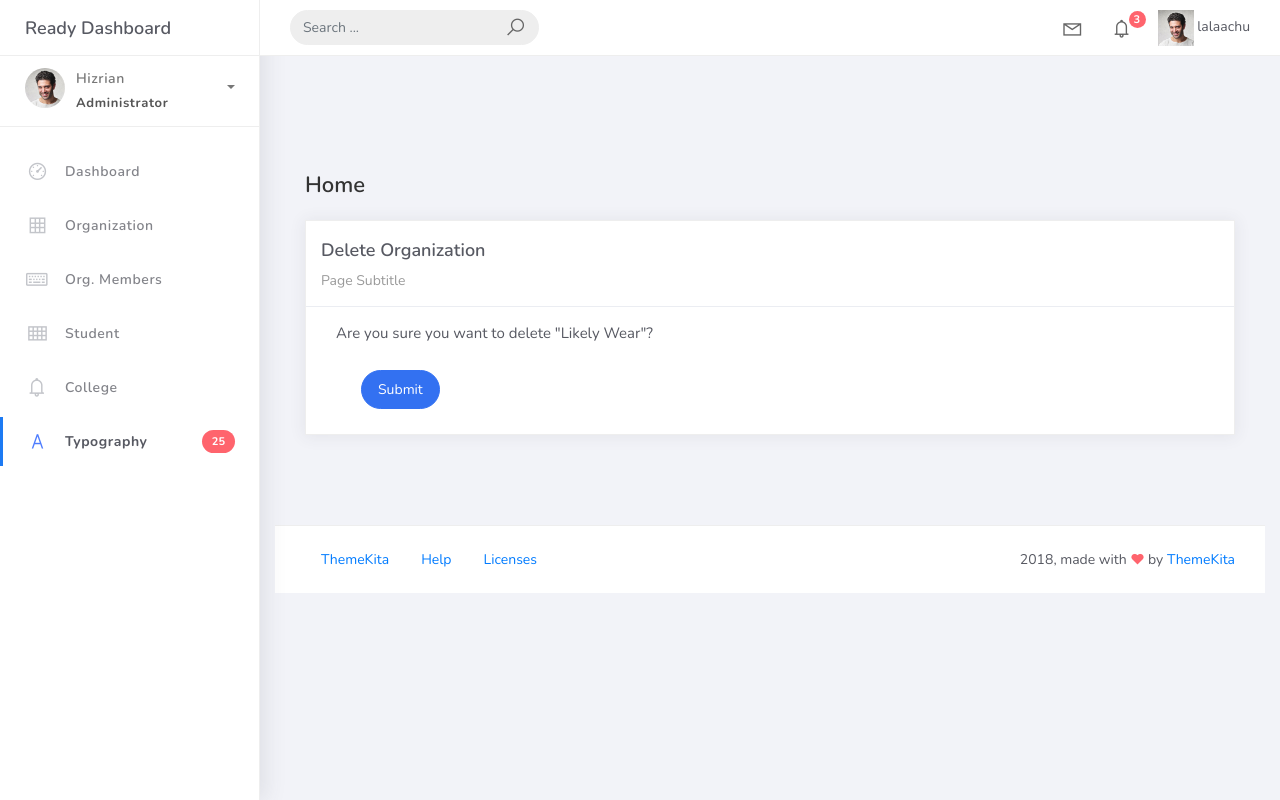
After one commit to a-chu4u/PSUSphere, a Django app: page /organization_list/8/delete in a window 1280 px wide. The commit adds this page. Run offline with Django 5.2, Linux system fonts and the light colour scheme; data comes from the database, SQL or seed files in the repository; both versions use the stored data as it was after the commit; some libraries are stand-ins or nearby versions.

Commit message:
delete feature done yeyyyy

```diff
--- a/projectsite/projectsite/urls.py
+++ b/projectsite/projectsite/urls.py
@@ -16,7 +16,7 @@ Including another URLconf
 """
 from django.contrib import admin
 from django.urls import path
-from studentorg.views import HomePageView, OrganizationList, OrganizationCreateView, OrganizationUpdateView
+from studentorg.views import HomePageView, OrganizationList, OrganizationCreateView, OrganizationUpdateView, OrganizationDeleteView
 from studentorg import views
 
 urlpatterns = [
@@ -25,4 +25,5 @@ urlpatterns = [
     path("organization_list", OrganizationList.as_view(), name="organization-list"),
     path("organization_list/add", OrganizationCreateView.as_view(), name="organization-add"),
     path("organization_list/<pk>", OrganizationUpdateView.as_view(), name="organization-update"),
+    path("organization_list/<pk>/delete", OrganizationDeleteView.as_view(), name="organization-delete"),
 ]
--- a/projectsite/studentorg/views.py
+++ b/projectsite/studentorg/views.py
@@ -1,6 +1,6 @@
 from django.shortcuts import render
 from django.views.generic.list import ListView
-from django.views.generic.edit import CreateView, UpdateView
+from django.views.generic.edit import CreateView, UpdateView, DeleteView
 from studentorg.models import Organization
 from studentorg.forms import OrganizationForm
 from django.urls import reverse_lazy
@@ -27,3 +27,8 @@ class OrganizationUpdateView(UpdateView):
     form_class = OrganizationForm
     template_name = "org_form.html"
     success_url = reverse_lazy("organization-list")
+
+class OrganizationDeleteView(DeleteView):
+    model = Organization
+    template_name = "org_del.html"
+    success_url = reverse_lazy("organization-list")
--- /dev/null
+++ b/projectsite/templates/org_del.html
@@ -0,0 +1,46 @@
+{% extends 'base.html' %} {% load static %} {% block content %}
+
+<div class="content">
+    <div class="container-fluid">
+        <h4 class="page-title">Home</h4>
+
+        <div class="row">
+            <div class="col-md-12">
+                <div class="card">
+
+                    <div class="card-header">
+                        <div class="card-title">Delete Organization</div>
+                        <div class="card-category">Page Subtitle</div>
+                    </div>
+
+                    <div class="col-md-6">
+                        <div class="card-body">
+
+                            <form action="" method="post" novalidate>
+                                <p>
+                                    Are you sure you want to delete "{{ object }}"?
+                                </p>
+
+                                {% csrf_token %}
+                                {% include 'includes/form.html' %}
+
+                                <div class="form-group">
+                                    <div class="col-md-12 col-sm-3">
+                                        <button type="submit" class="btn btn-primary btn-rounded">
+                                            Submit
+                                        </button>
+                                    </div>
+                                </div>
+                            </form>
+
+                        </div>
+                    </div>
+
+                </div>
+            </div>
+        </div>
+
+    </div>
+</div>
+
+{% endblock %}
--- a/projectsite/templates/org_list.html
+++ b/projectsite/templates/org_list.html
@@ -60,12 +60,14 @@
                                 <td>{{ object.name }}</td>
                                 <td>{{ object.college }}</td>
                                 <td>{{ object.description }}</td>
-                                <td><a href="organization_list/{{ object.id }}">Edit</a></td>
+                                <td><a href="organization_list/{{ object.id }}">Edit</a>
+                                    <a href="organization_list/{{ object.id }}/delete" class="text-danger">Delete</a>
+                                </td>
                             </tr>
                             {% empty %}
                             <tr>
                                 <td colspan="4" style="text-align: center;">
-                                    <p class="text-sm font-weight-bold mb-0">No Records Found</p>
+                                    <p class="text-sm font-weight-bold mb-0">No Records</p>
                                 </td>
                             </tr>
                             {% endfor %}
```
Also changed, not shown: projectsite/db.sqlite3.
